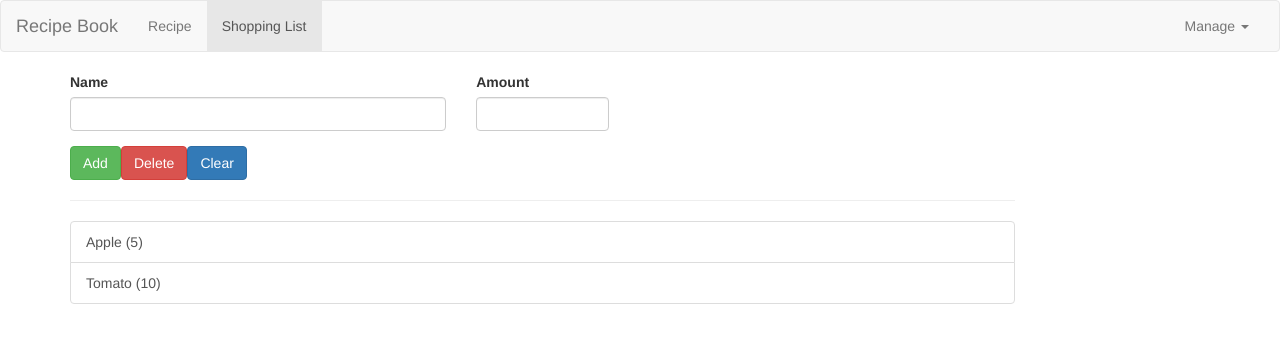
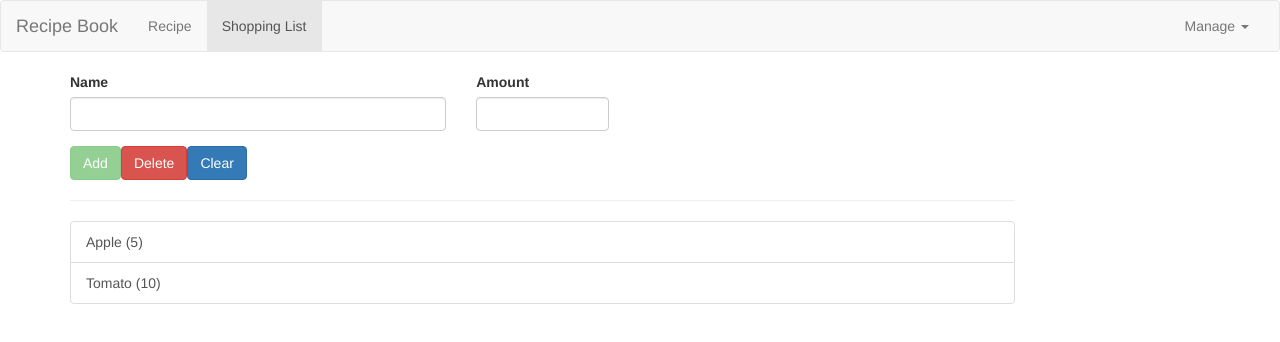
Before and after one commit to viliusgudziunas/recipe-app, an Angular app: page /shopping-list in a window 1280 px wide. Shown: the top 342 px of the page. Built offline with nearby package versions, Linux system fonts and the light colour scheme.

Commit message:
219. Adding Validation to the Form

```diff
--- a/src/app/shopping-list/shopping-edit/shopping-edit.component.html
+++ b/src/app/shopping-list/shopping-edit/shopping-edit.component.html
@@ -10,6 +10,7 @@
             class="form-control"
             name="name"
             ngModel
+            required
           />
         </div>
         <div class="col-sm-2 form-group">
@@ -20,12 +21,20 @@
             class="form-control"
             name="amount"
             ngModel
+            required
+            pattern="^[1-9]+[0-9]*$"
           />
         </div>
       </div>
       <div class="row">
         <div class="col-xs-12">
-          <button type="submit" class="btn btn-success">Add</button>
+          <button
+            type="submit"
+            class="btn btn-success"
+            [disabled]="form.invalid"
+          >
+            Add
+          </button>
           <button type="button" class="btn btn-danger">Delete</button>
           <button type="button" class="btn btn-primary">Clear</button>
         </div>
```
